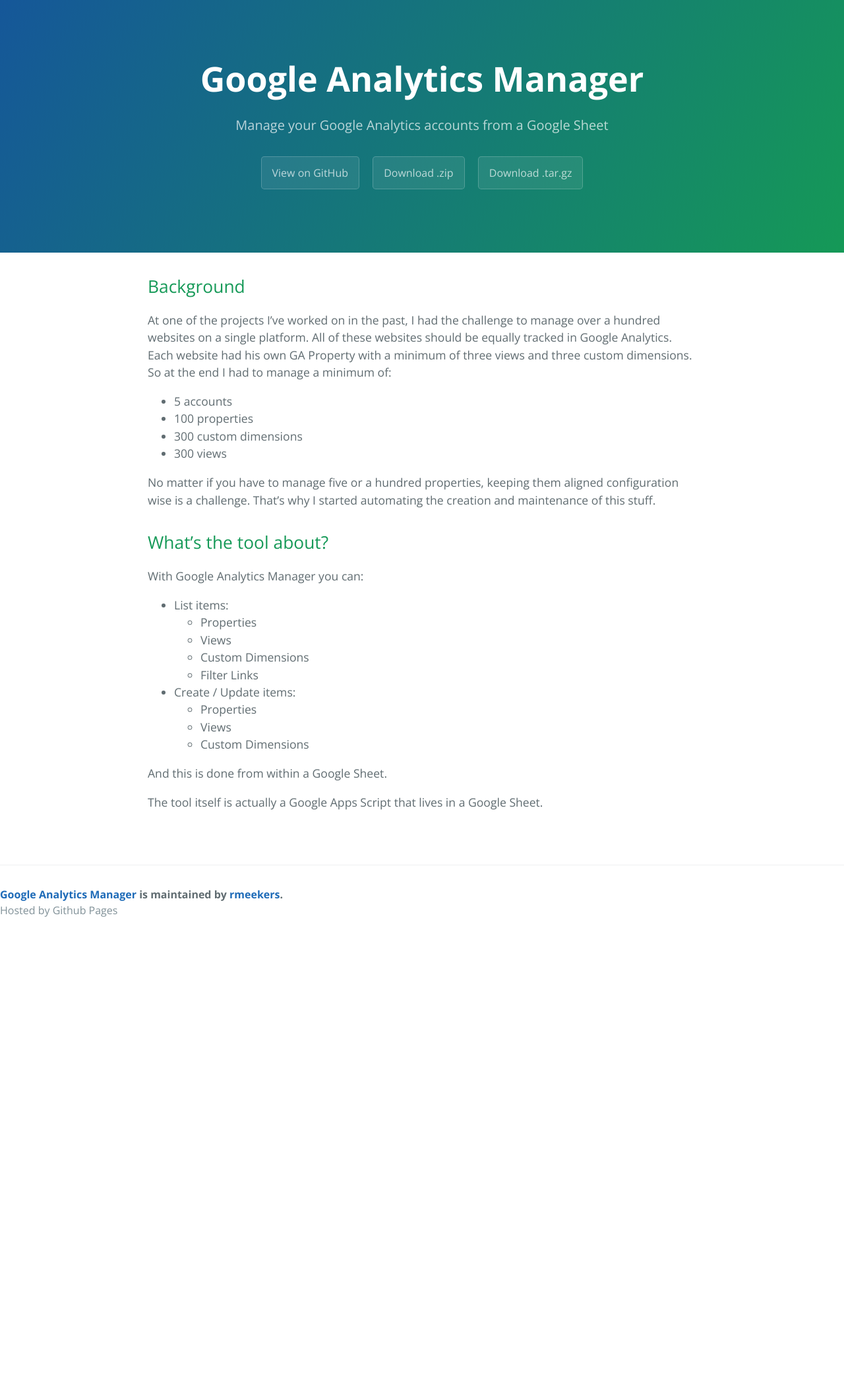
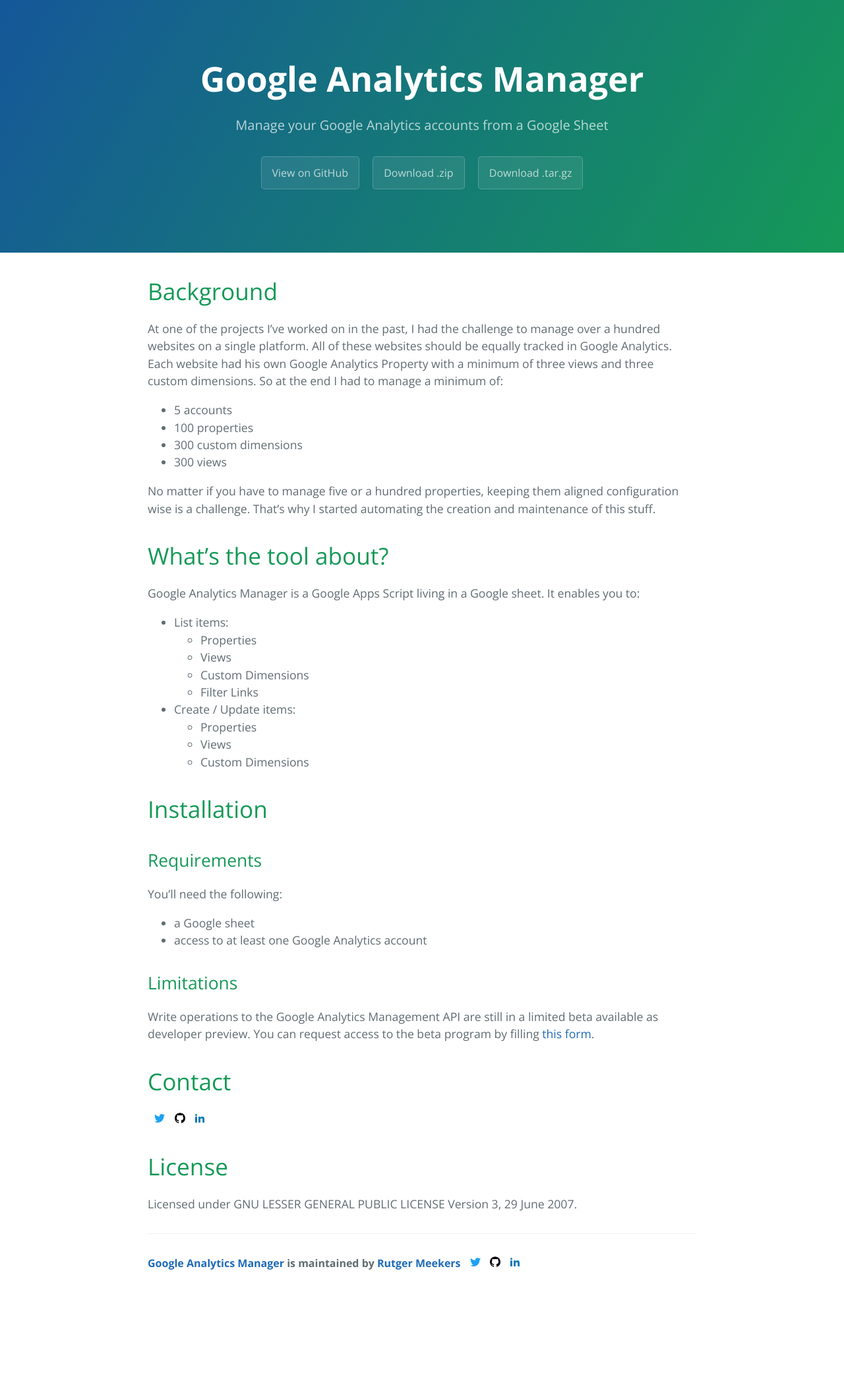
Before and after one commit to rmeekers/Google-Analytics-Manager, a Jekyll site: the page built from index.md, in a window 1280 px wide. Shown: the whole page at 66% size. Built offline with Jekyll 4.4.1, drawn with Linux system fonts in a browser that asks for light colours; before the commit the page ends 1392 px from its top, so only the background shows below that.

Commit message:
Update site
#7

```diff
--- a/_layouts/default.html
+++ b/_layouts/default.html
@@ -9,23 +9,51 @@
             <link rel="stylesheet" type="text/css" href="css/github-light.css" media="screen">
 		</head>
 		<body>
-
             <section class="page-header">
               <h1 class="project-name">Google Analytics Manager</h1>
               <h2 class="project-tagline">Manage your Google Analytics accounts from a Google Sheet</h2>
-              <a href="https://github.com/rmeekers/Google-Analytics-Manager" class="btn">View on GitHub</a>
-              <a href="https://github.com/rmeekers/Google-Analytics-Manager/zipball/master" class="btn">Download .zip</a>
-              <a href="https://github.com/rmeekers/Google-Analytics-Manager/tarball/master" class="btn">Download .tar.gz</a>
+              <a href="https://github.com/rmeekers/Google-Analytics-Manager" class="btn" target="_blank">View on GitHub</a>
+              <a href="https://github.com/rmeekers/Google-Analytics-Manager/zipball/master" class="btn" target="_blank">Download .zip</a>
+              <a href="https://github.com/rmeekers/Google-Analytics-Manager/tarball/master" class="btn" target="_blank">Download .tar.gz</a>
             </section>
 			<div class="main-content">
-
 			{{ content }}
-
+            <footer class="site-footer">
+              <span class="site-footer-owner">
+                  <a href="https://github.com/rmeekers/Google-Analytics-Manager" target="_blank">Google Analytics Manager</a> is maintained by <a href="http://rutger.meekers.eu" target="_blank">Rutger Meekers</a>
+                  <a href="https://twitter.com/rutgermeekers" target="_blank" class="icon-link">
+                      <svg class="icon icon-twitter">
+                          <use xlink:href="#icon-twitter" />
+                      </svg>
+                  </a>
+                  <a href="https://github.com/rmeekers" target="_blank" class="icon-link">
+                      <svg class="icon icon-github">
+                          <use xlink:href="#icon-github" />
+                      </svg>
+                  </a>
+                  <a href="https://linkedin.com/in/rutgermeekers" target="_blank" class="icon-link">
+                      <svg class="icon icon-linkedin">
+                          <use xlink:href="#icon-linkedin" />
+                      </svg>
+                  </a>
+              </span>
+            </footer>
 			</div><!-- /.container -->
-            <footer class="site-footer">
-              <span class="site-footer-owner"><a href="https://github.com/rmeekers/Google-Analytics-Manager">Google Analytics Manager</a> is maintained by <a href="https://github.com/rmeekers">rmeekers</a>.</span>
-
-              <span class="site-footer-credits">Hosted by Github Pages</span>
-            </footer>
+            <svg>
+                <symbol id="icon-twitter" viewBox="0 0 32 32">
+                    <title>twitter</title>
+                    <path class="path1" d="M31.997 7.077c-1.175 0.525-2.443 0.875-3.768 1.031 1.356-0.812 2.393-2.1 2.887-3.631-1.268 0.75-2.674 1.3-4.168 1.593-1.2-1.275-2.906-2.068-4.793-2.068-3.624 0-6.561 2.937-6.561 6.561 0 0.512 0.056 1.012 0.169 1.493-5.455-0.275-10.292-2.887-13.529-6.861-0.562 0.969-0.887 2.1-0.887 3.299 0 2.275 1.156 4.287 2.918 5.461-1.075-0.031-2.087-0.331-2.974-0.819 0 0.025 0 0.056 0 0.081 0 3.181 2.262 5.836 5.268 6.436-0.55 0.15-1.131 0.231-1.731 0.231-0.425 0-0.831-0.044-1.237-0.119 0.837 2.606 3.262 4.505 6.13 4.562-2.25 1.762-5.074 2.812-8.155 2.812-0.531 0-1.050-0.031-1.568-0.094 2.912 1.868 6.361 2.949 10.067 2.949 12.073 0 18.678-10.004 18.678-18.678 0-0.287-0.006-0.569-0.019-0.85 1.281-0.919 2.393-2.075 3.274-3.393z" />
+                </symbol>
+                <symbol id="icon-github" viewBox="0 0 32 32">
+                    <title>github</title>
+                    <path class="path1" d="M16 0.395c-8.836 0-16 7.163-16 16 0 7.069 4.585 13.067 10.942 15.182 0.8 0.148 1.094-0.347 1.094-0.77 0-0.381-0.015-1.642-0.022-2.979-4.452 0.968-5.391-1.888-5.391-1.888-0.728-1.849-1.776-2.341-1.776-2.341-1.452-0.993 0.11-0.973 0.11-0.973 1.606 0.113 2.452 1.649 2.452 1.649 1.427 2.446 3.743 1.739 4.656 1.33 0.143-1.034 0.558-1.74 1.016-2.14-3.554-0.404-7.29-1.777-7.29-7.907 0-1.747 0.625-3.174 1.649-4.295-0.166-0.403-0.714-2.030 0.155-4.234 0 0 1.344-0.43 4.401 1.64 1.276-0.355 2.645-0.532 4.005-0.539 1.359 0.006 2.729 0.184 4.008 0.539 3.054-2.070 4.395-1.64 4.395-1.64 0.871 2.204 0.323 3.831 0.157 4.234 1.026 1.12 1.647 2.548 1.647 4.295 0 6.145-3.743 7.498-7.306 7.895 0.574 0.497 1.085 1.47 1.085 2.963 0 2.141-0.019 3.864-0.019 4.391 0 0.426 0.288 0.925 1.099 0.768 6.354-2.118 10.933-8.113 10.933-15.18 0-8.837-7.164-16-16-16z" />
+                </symbol>
+                <symbol id="icon-linkedin" viewBox="0 0 32 32">
+                    <title>linkedin</title>
+                    <path class="path1" d="M12 12h5.535v2.837h0.079c0.77-1.381 2.655-2.837 5.464-2.837 5.842 0 6.922 3.637 6.922 8.367v9.633h-5.769v-8.54c0-2.037-0.042-4.657-3.001-4.657-3.005 0-3.463 2.218-3.463 4.509v8.688h-5.767v-18z"></path>
+                    <path class="path2" d="M2 12h6v18h-6v-18z"></path>
+                    <path class="path3" d="M8 7c0 1.657-1.343 3-3 3s-3-1.343-3-3c0-1.657 1.343-3 3-3s3 1.343 3 3z" />
+                </symbol>
+            </svg>
 		</body>
 	</html>
--- a/css/stylesheet.css
+++ b/css/stylesheet.css
@@ -243,3 +243,25 @@
 @media screen and (max-width: 42em) {
   .site-footer {
     font-size: 0.9rem; } }
+.icon {
+  display: inline-block;
+  width: 1em;
+  height: 1em;
+  stroke-width: 0;
+  stroke: currentColor;
+  fill: currentColor;
+  margin-left: 10px;
+  font-size: 1rem;
+}
+.icon-twitter {
+    color: #1da1f2;
+}
+.icon-github {
+    color: #000000;
+}
+.icon-linkedin {
+    color: #0077b5;
+}
+a.icon-link:hover {
+    text-decoration: none;
+}
--- a/index.md
+++ b/index.md
@@ -2,9 +2,8 @@
 layout: default
 title: Google Analytics Manager
 ---
-
-## Background
-At one of the projects I've worked on in the past, I had the challenge to manage over a hundred websites on a single platform. All of these websites should be equally tracked in Google Analytics. Each website had his own GA Property with a minimum of three views and three custom dimensions. So at the end I had to manage a minimum of:
+# Background
+At one of the projects I've worked on in the past, I had the challenge to manage over a hundred websites on a single platform. All of these websites should be equally tracked in Google Analytics. Each website had his own Google Analytics Property with a minimum of three views and three custom dimensions. So at the end I had to manage a minimum of:
 
 * 5 accounts
 * 100 properties
@@ -13,8 +12,9 @@
 
 No matter if you have to manage five or a hundred properties, keeping them aligned configuration wise is a challenge. That's why I started automating the creation and maintenance of this stuff.
 
-## What's the tool about?
-With Google Analytics Manager you can:
+# What's the tool about?
+Google Analytics Manager is a Google Apps Script living in a Google sheet.
+It enables you to:
 
 * List items:
    * Properties
@@ -26,6 +26,35 @@
    * Views
    * Custom Dimensions
 
-And this is done from within a Google Sheet.
+# Installation
 
-The tool itself is actually a Google Apps Script that lives in a Google Sheet.
+## Requirements
+
+You'll need the following:
+
+* a Google sheet
+* access to at least one Google Analytics account
+
+## Limitations
+
+Write operations to the Google Analytics Management API are still in a limited beta available as developer preview. You can request access to the beta program by filling [this form](https://docs.google.com/a/procurios.eu/forms/d/e/1FAIpQLSf01NWo9R-SOHLKDUH0U4gWHNDBIY-gEI-zqBMG1Hyh3_hHZw/viewform){:target="_blank"}.
+
+# Contact
+<a href="https://twitter.com/rutgermeekers" target="_blank" class="icon-link">
+    <svg class="icon icon-twitter">
+        <use xlink:href="#icon-twitter" />
+    </svg>
+</a>
+<a href="https://github.com/rmeekers" target="_blank" class="icon-link">
+    <svg class="icon icon-github">
+        <use xlink:href="#icon-github" />
+    </svg>
+</a>
+<a href="https://linkedin.com/in/rutgermeekers" target="_blank" class="icon-link">
+    <svg class="icon icon-linkedin">
+        <use xlink:href="#icon-linkedin" />
+    </svg>
+</a>
+
+# License
+Licensed under GNU LESSER GENERAL PUBLIC LICENSE Version 3, 29 June 2007.
```
